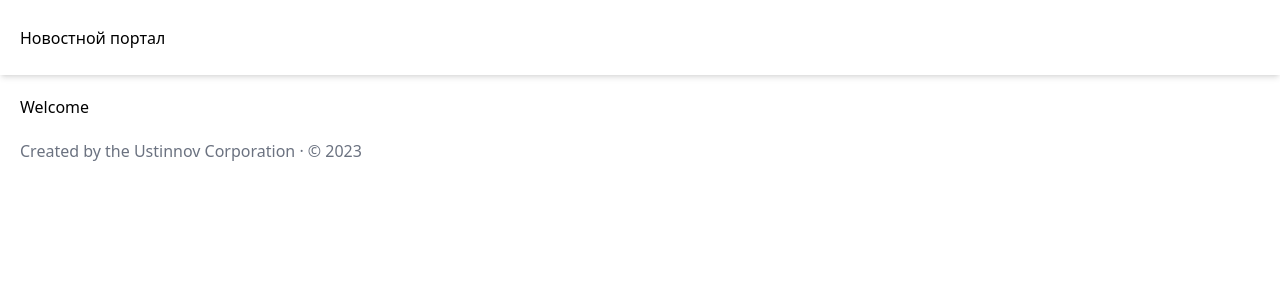
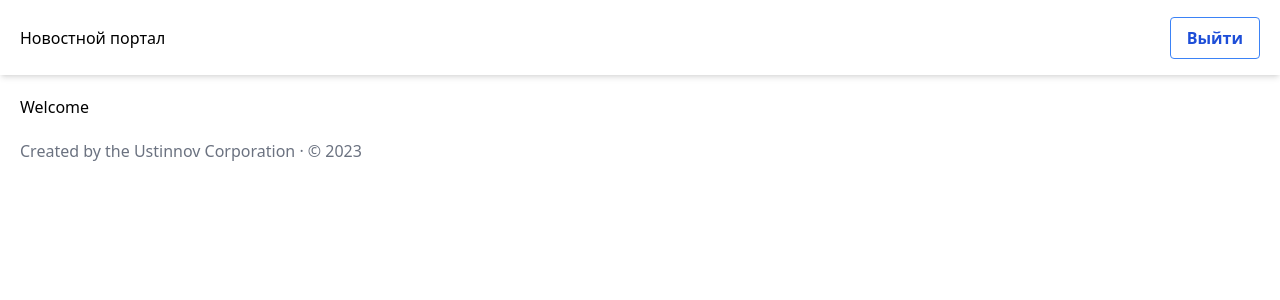
Before and after one commit to mianger22/article_pipeline, a React (Create React App) app: page / in a window 1280 px wide. Shown: the top 300 px of the page. Built offline with nearby package versions, Linux system fonts and the light colour scheme.

Commit message:
added button exit

```diff
--- a/src/components/common/Navigation.tsx
+++ b/src/components/common/Navigation.tsx
@@ -1,8 +1,38 @@
+import { useEffect, useState } from "react";
+import { useNavigate } from "react-router-dom";
+
 export default function Navigation() {
+  const navigate = useNavigate();
+  const [isAuthed, setAuth] = useState(true);
+
+  useEffect(() => {
+    if (localStorage.getItem('authToken')) {
+      setAuth(true);
+    }
+  }, [isAuthed])
+
+  const leave_page = () => {
+    // убираем статус авторизованного пользователя
+    setAuth(false);
+
+    // редиректим на страницу авторизации
+    navigate('authorization');
+
+    localStorage.removeItem("authToken");
+  }
+
   return (
     <nav className="flex justify-between items-center h-[75px] px-5 mb-5 shadow-md">
       <div>Новостной портал</div>
-      {/* {isAuthed && <div><button className="btn btn-outline-dark btn-sm" onClick={exit}>Выйти</button></div>} */}
+
+      {isAuthed &&
+        <button
+          className="bg-transparent hover:bg-blue-500 text-blue-700 font-semibold hover:text-white py-2 px-4 border border-blue-500 hover:border-transparent rounded"
+          onClick={leave_page}
+        >
+          Выйти
+        </button>
+      }
     </nav>
   );
 }
```
